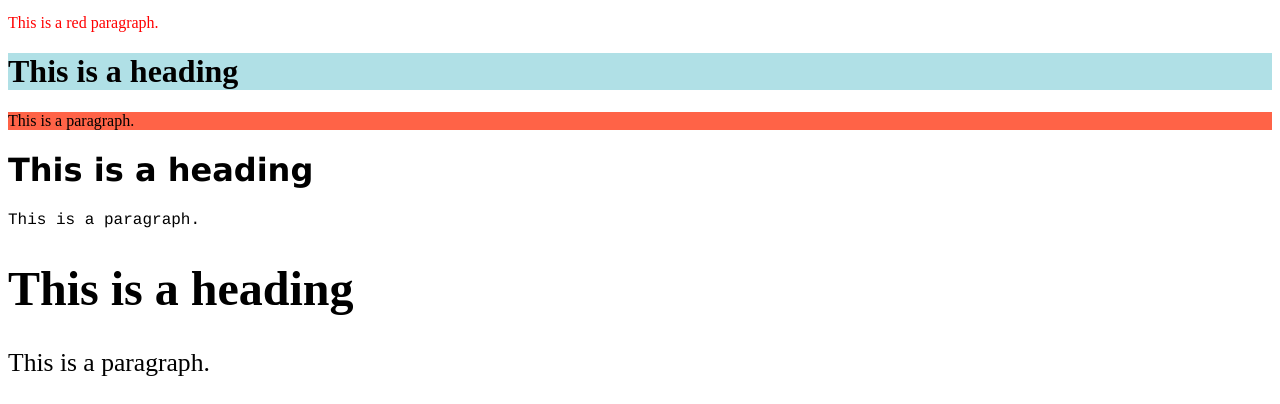
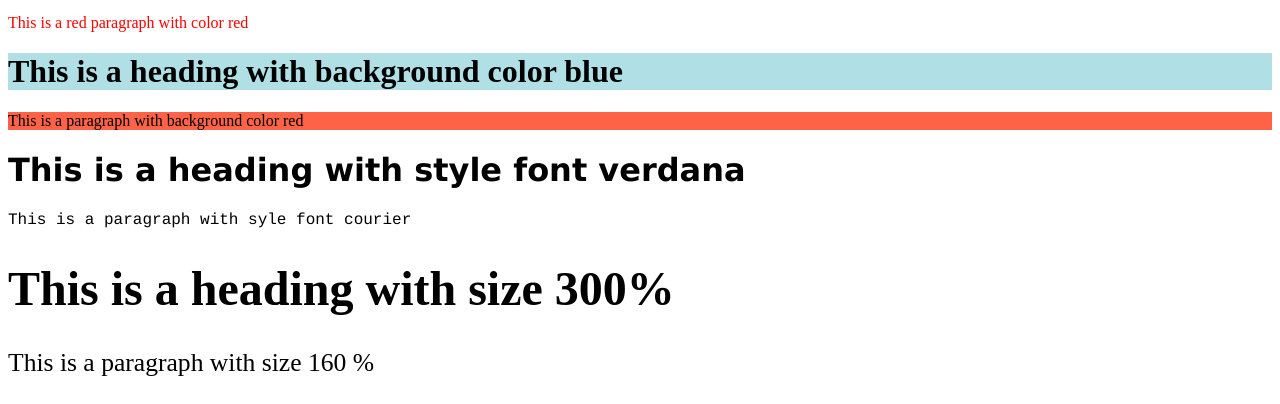
Before and after one commit to saireddyb/web-dev-workshop, a plain HTML site: page task1/second.html in a window 1280 px wide. Shown: the part 674-1078 px from the top of the page. Drawn offline with Linux system fonts and the light colour scheme.

Commit message:
Task 1 Files

```diff
--- a/task1/second.html
+++ b/task1/second.html
@@ -8,12 +8,12 @@
     <a href="https://www.w3schools.com">Visit W3Schools</a>
     <img src="image.jpg">
     <img src="img_girl.jpg" width="500" height="600">
-    <p style="color:red;">This is a red paragraph.</p>
-    <h1 style="background-color:powderblue;">This is a heading</h1>
-    <p style="background-color:tomato;">This is a paragraph.</p>
-    <h1 style="font-family:verdana;">This is a heading</h1>
-    <p style="font-family:courier;">This is a paragraph.</p>
-    <h1 style="font-size:300%;">This is a heading</h1>
-    <p style="font-size:160%;">This is a paragraph.</p>
+    <p style="color:red;">This is a red paragraph with color red</p>
+    <h1 style="background-color:powderblue;">This is a heading with background color blue</h1>
+    <p style="background-color:tomato;">This is a paragraph with background color red</p>
+    <h1 style="font-family:verdana;">This is a heading with style font verdana</h1>
+    <p style="font-family:courier;">This is a paragraph with syle font courier</p>
+    <h1 style="font-size:300%;">This is a heading with size 300%</h1>
+    <p style="font-size:160%;">This is a paragraph with size 160 %</p>
 </body>
 </html>
```
